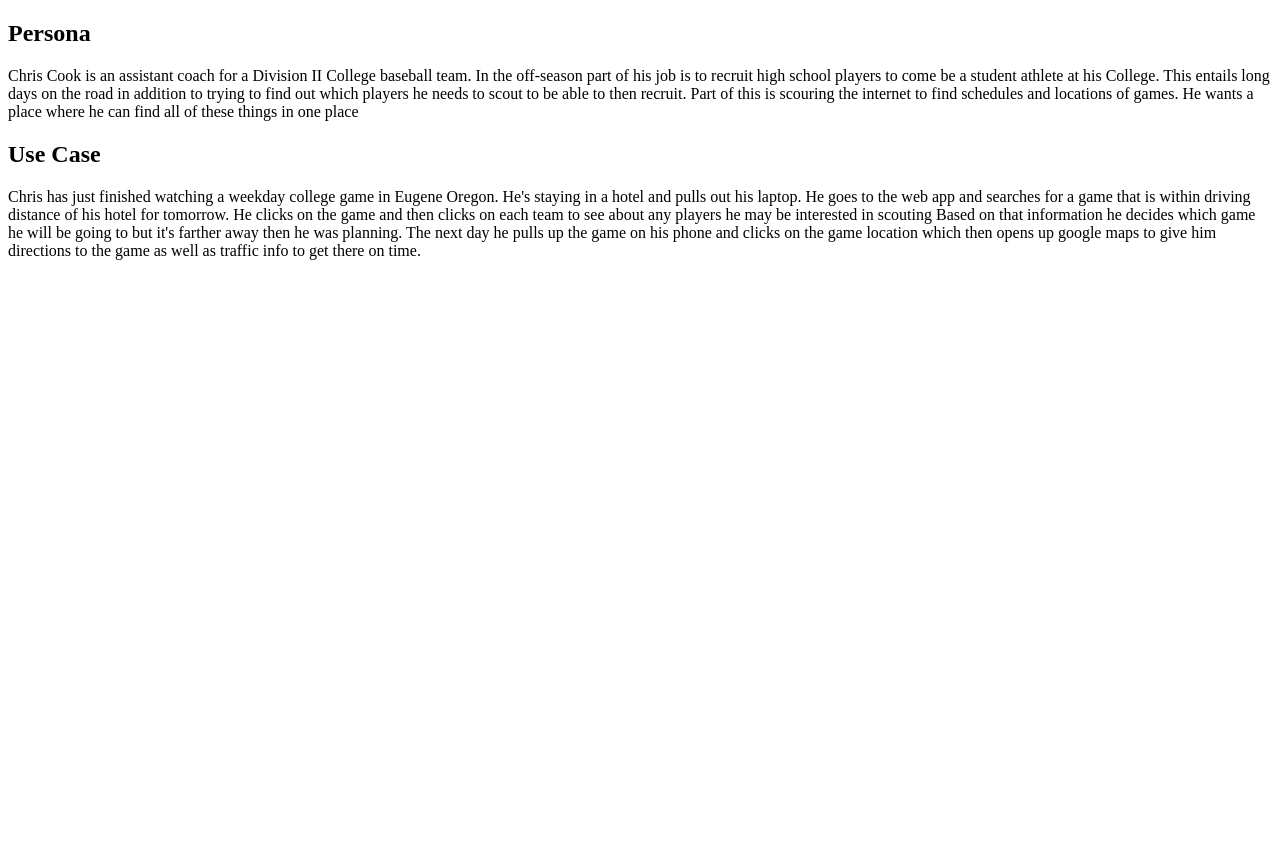
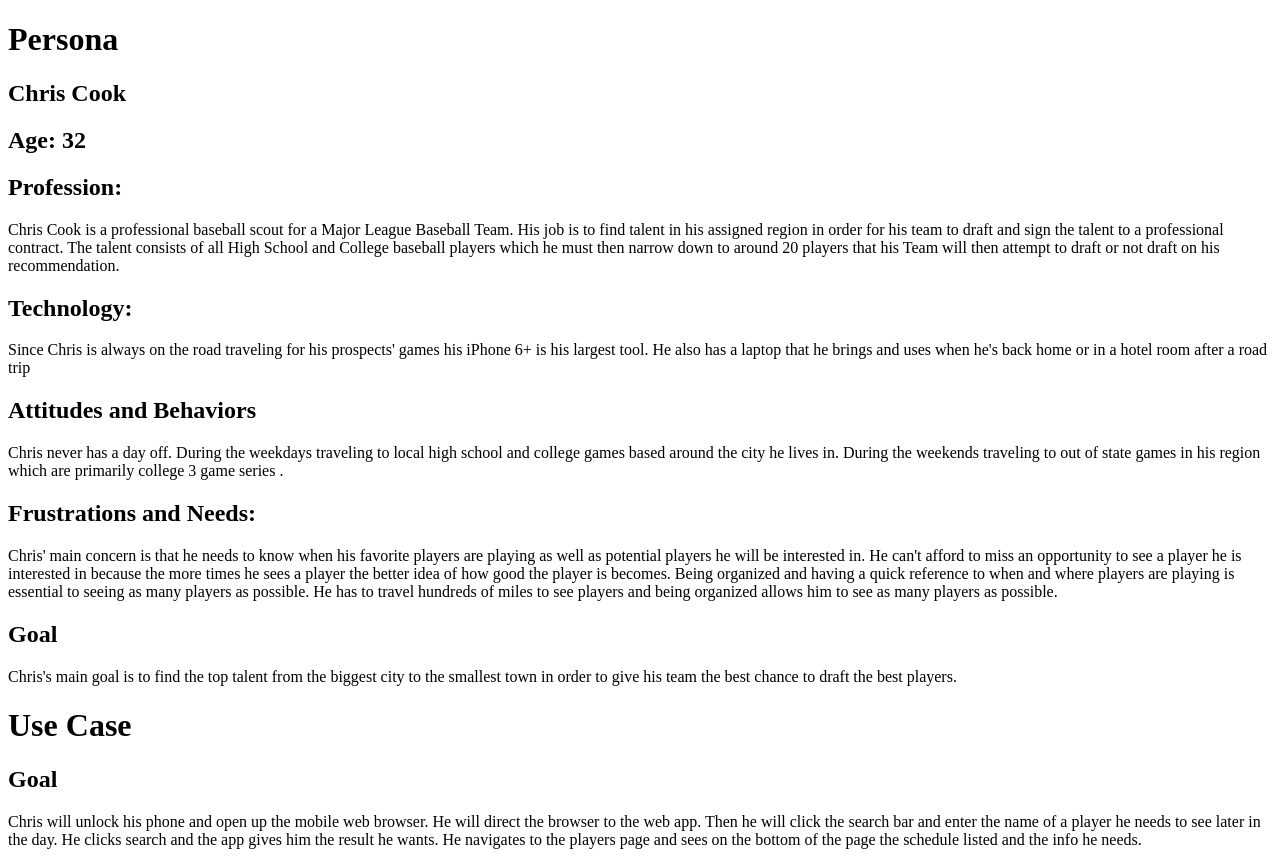
Before and after one commit to EOstling/mlbscout, a PHP site: page /chriscook.php in a window 1280 px wide. Before the commit the page ends 260 px from the top, so only its background shows below. Run offline with PHP 8.4, Linux system fonts and the light colour scheme.

Commit message:
added to chriscook persona and use case

```diff
--- a/epic/chriscook.php
+++ b/epic/chriscook.php
@@ -4,15 +4,21 @@
 	<meta lang="en">
 </head>
 <body>
-	<h2>Persona</h2>
-	<p>Chris Cook is an assistant coach for a Division II College baseball team. In the off-season part of his job is to recruit high school players to come be a student athlete at his College. This entails long days on the road in addition to trying to find out which players he needs to scout to be able to then recruit. Part of this is scouring the internet to find schedules and locations of games. He wants a place where he can find all of these things in one place</p>
-	<h2>Use Case</h2>
-	<p>Chris has just finished watching a weekday college game in Eugene Oregon. He's staying in a hotel
-		and pulls out his laptop. He goes to the web app and searches for a game that is within
-		driving distance of his hotel for tomorrow. He clicks on the game and then clicks on
-		each team to see about any players he may be interested in scouting Based on that
-		information he decides which game he will be going to but it's farther away then he was planning. The next day he pulls up the game on his phone and clicks on the
-		game location which then opens up google maps to give him directions to the game
-		as well as traffic info to get there on time.
-	</p>
+	<h1>Persona</h1>
+	<h2>Chris Cook</h2>
+	<h2>Age: 32</h2>
+	<h2>Profession:</h2>
+		<p>Chris Cook is a professional baseball scout for a Major League Baseball Team. His job is to find talent in his assigned region in order for his team to draft and sign the talent to a professional contract. The talent consists of all High School and College baseball players which he must then narrow down to around 20 players that his Team will then attempt to draft or not draft on his recommendation.</p>
+	<h2>Technology:</h2>
+		<p>Since Chris is always on the road traveling for his prospects' games his iPhone 6+ is his largest tool. He also has a laptop that he brings and uses when he's back home or in a hotel room after a road trip </p>
+	<h2>Attitudes and Behaviors</h2>
+		<p>Chris never has a day off. During the weekdays traveling to local high school and college games based around the city he lives in. During the weekends traveling to out of state games in his region which are primarily college 3 game series .</p>
+	<h2>Frustrations and Needs:</h2>
+		<p>Chris' main concern is that he needs to know when his favorite players are playing as well as potential players he will be interested in. He can't afford to miss an opportunity to see a player he is interested in because the more times he sees a player the better idea of how good the player is becomes. Being organized and having a quick reference to when and where players are playing is essential to seeing as many players as possible. He has to travel hundreds of miles to see players and being organized allows him to see as many players as possible.
+		</p>
+	<h2>Goal</h2>
+		<p>Chris's main goal is to find the top talent from the biggest city to the smallest town in order to give his team the best chance to draft the best players.</p>
+	<h1>Use Case</h1>
+	<h2>Goal</h2>
+		<p>Chris will unlock his phone and open up the mobile web browser. He will direct the browser to the web app. Then he will click the search bar and enter the name of a player he needs to see later in the day. He clicks search and the app gives him the result he wants. He navigates to the players page and sees on the bottom of the page the schedule listed and the info he needs. </p>
 </body>
```
